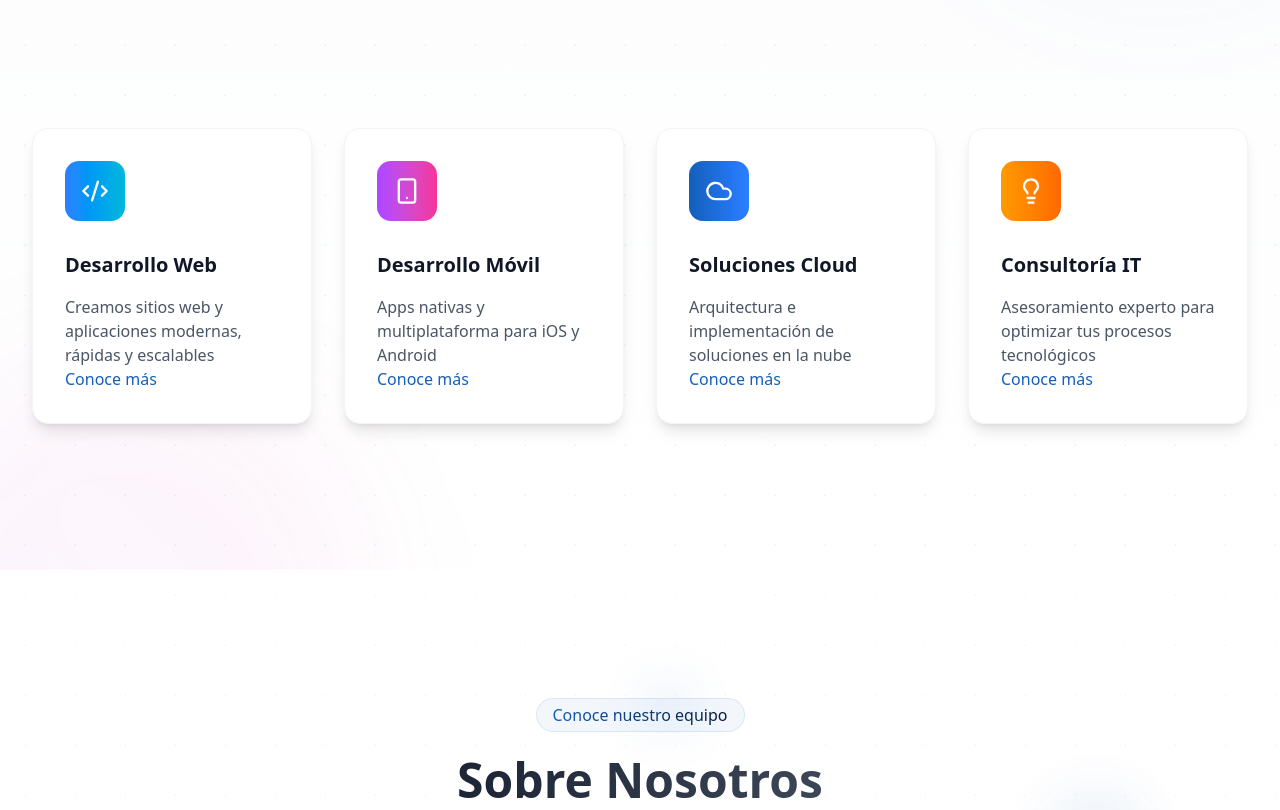
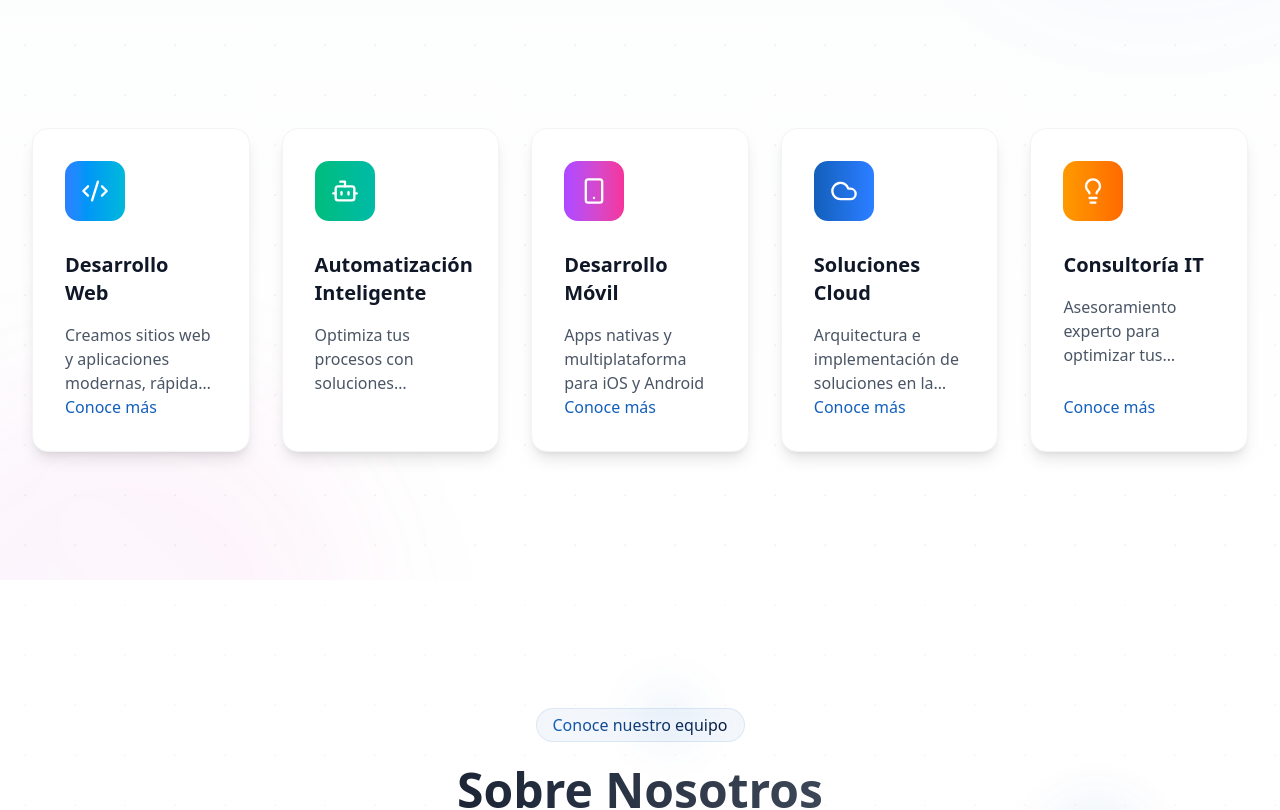
Before and after one commit to RunaCodeDev/runa-landing, a Next.js app: page /es in a window 1280 px wide. Shown: the part 1030-1840 px from the top of the page. Built offline with nearby package versions, Linux system fonts and the light colour scheme.

Commit message:
Adding New Card and changing email

```diff
--- a/src/components/ContactUsSection.tsx
+++ b/src/components/ContactUsSection.tsx
@@ -14,7 +14,7 @@ export default function ContactUsSection() {
     {
       id: "email",
       icon: Mail,
-      value: "runacode0@gmail.com",
+      value: "runacode@runa-code.com",
       gradient: "from-blue-500 to-cyan-500",
       shadowColor: "group-hover:shadow-blue-500/20",
     },
--- a/src/components/ServicesSection.tsx
+++ b/src/components/ServicesSection.tsx
@@ -3,7 +3,14 @@
 import { useState } from "react";
 import { useTranslations } from "next-intl";
 import { motion, useScroll, useTransform } from "framer-motion";
-import { Code2, Smartphone, Cloud, Lightbulb, ArrowRight } from "lucide-react";
+import {
+  Code2,
+  Smartphone,
+  Cloud,
+  Lightbulb,
+  ArrowRight,
+  Bot,
+} from "lucide-react";
 import TecnologyPopUp from "./Services/TecnologyPopUp";
 
 const services = [
@@ -12,6 +19,12 @@ const services = [
     icon: Code2,
     gradient: "from-blue-500 to-cyan-500",
     shadowColor: "group-hover:shadow-blue-500/20",
+  },
+  {
+    id: "automation",
+    icon: Bot,
+    gradient: "from-emerald-500 to-teal-500",
+    shadowColor: "group-hover:shadow-emerald-500/20",
   },
   {
     id: "mobileDev",
@@ -104,7 +117,7 @@ export default function ServicesSection() {
         </div>
 
         <div
-          className="grid md:grid-cols-2 lg:grid-cols-4 gap-8
+          className="grid md:grid-cols-2 lg:grid-cols-5 gap-8
         "
         >
           {services.map((service, index) => (
@@ -142,6 +155,7 @@ export default function ServicesSection() {
                   </p>
 
                   {/* Botón "Learn more" */}
+                  {service.id !== "automation" && (
                     <div className="absolute bottom-8 left-8 right-8">
                       <div
                         className="flex items-center text-primary font-medium group/link cursor-pointer"
@@ -153,6 +167,7 @@ export default function ServicesSection() {
                         <ArrowRight className="w-4 h-4 opacity-0 -ml-4 group-hover/link:opacity-100 group-hover/link:ml-1 transition-all duration-300" />
                       </div>
                     </div>
+                  )}
                 </div>
               </div>
             </motion.div>
--- a/src/components/layout/Footer.tsx
+++ b/src/components/layout/Footer.tsx
@@ -24,7 +24,7 @@ export default function Footer() {
     {
       id: "email",
       icon: Mail,
-      value: "runacode0@gmail.com",
+      value: "runacode@runa-code.com",
     },
     {
       id: "phone",
--- a/src/messages/en.json
+++ b/src/messages/en.json
@@ -36,6 +36,10 @@
     "consulting": {
       "title": "IT Consulting",
       "description": "Expert advice to optimize your technological processes"
+    },
+    "automation": {
+      "title": "Intelligent Automation",
+      "description": "Optimize your processes with automated solutions and intelligent virtual assistants"
     },
     "learnMore": "Learn more",
     "technologies": "Technologies",
--- a/src/messages/es.json
+++ b/src/messages/es.json
@@ -36,6 +36,10 @@
     "consulting": {
       "title": "Consultoría IT",
       "description": "Asesoramiento experto para optimizar tus procesos tecnológicos"
+    },
+    "automation": {
+      "title": "Automatización Inteligente",
+      "description": "Optimiza tus procesos con soluciones automatizadas y asistentes virtuales inteligentes"
     },
     "learnMore": "Conoce más",
     "technologies": "Tecnologías",
```
Lines whose indentation alone changed are shown as unchanged.
